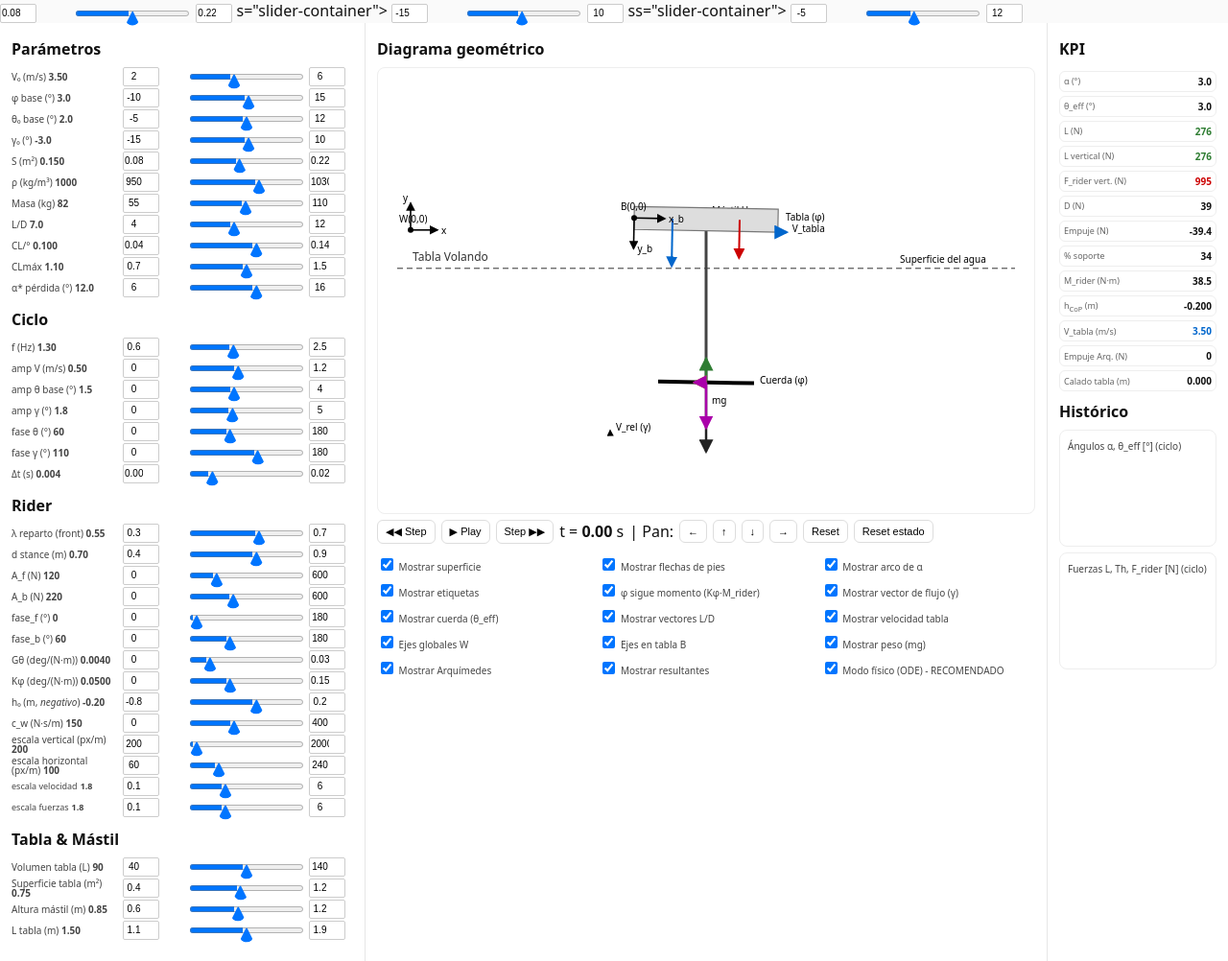
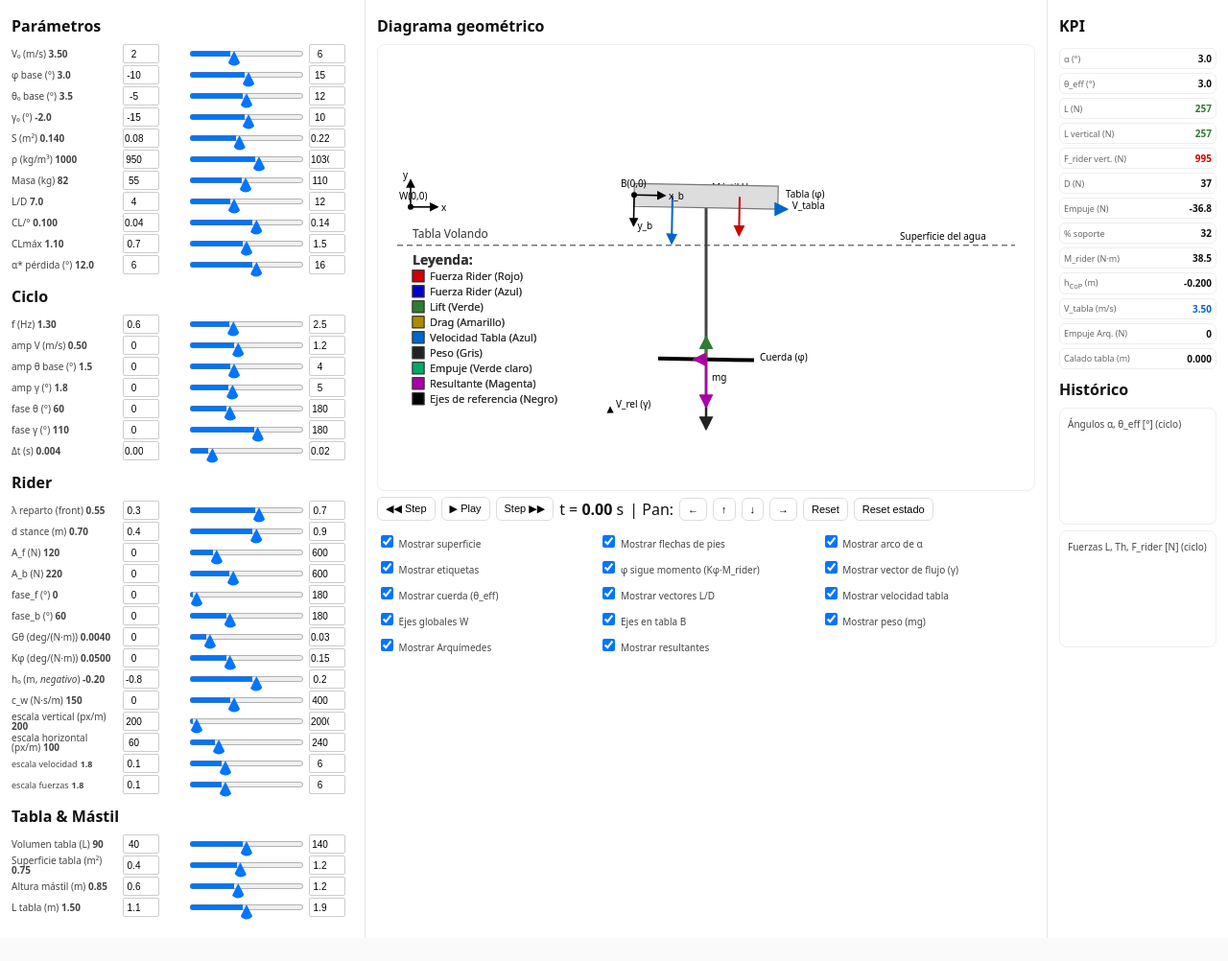
Before and after one commit to ahidalgo1961/SimuladorPumpFoil, a website: page index.html in a window 1280 px wide. Shown: the whole page at 96% size. After the commit the page ends 978 px from the top, so only its background shows below. Drawn offline with Linux system fonts and the light colour scheme.

Commit message:
Primero de no dinamico mas o menos bien - falta revisar aoa que se pira en el primer ciclo

```diff
--- a/index.html
+++ b/index.html
@@ -1,19 +1,8 @@
 <!doctype html>
 <html lang="es">
 <head>
-  <meta charset="utf-8"         <di        <div        <div class="slider-container">
-          <input type="number" class="scale-input" step="0.005" value="0.08" title="Límite mínimo" id="SMin">
-          <input id="S" type="range" min="0.08" max="0.22" step="0.005" value="0.15">
-          <input type="number" class="scale-input" step="0.005" value="0.22" title="Límite máximo" id="SMax">
-        </div>s="slider-container">
-          <input type="number" class="scale-input" step="0.1" value="-15" title="Límite mínimo" id="gamma0Min">
-          <input id="gamma0" type="range" min="-15" max="10" step="0.1" value="-3">
-          <input type="number" class="scale-input" step="0.1" value="10" title="Límite máximo" id="gamma0Max">
-        </div>ss="slider-container">
-          <input type="number" class="scale-input" step="0.1" value="-5" title="Límite mínimo" id="theta0Min">
-          <input id="theta0" type="range" min="-5" max="12" step="0.1" value="2">
-          <input type="number" class="scale-input" step="0.1" value="12" title="Límite máximo" id="theta0Max">
-        </div><meta name="viewport" content="width=device-width,initial-scale=1" />
+  <meta charset="utf-8">
+  <meta name="viewport" content="width=device-width,initial-scale=1" />
   <title>Wing Foil – Simulador (v23h7)</title>
   <style>
     :root{ --left-w: 381px; --right-w: 189px; }
@@ -391,7 +380,7 @@
       <label><input id="showWeight" type="checkbox" checked> Mostrar peso (mg)</label>
       <label><input id="showBuoy" type="checkbox" checked> Mostrar Arquímedes</label>
       <label><input id="showResultants" type="checkbox" checked> Mostrar resultantes</label>
-      <label><input id="useODE" type="checkbox" checked> Modo físico (ODE) - RECOMENDADO</label>
+
     </div>
   </div>
 
--- a/sim.js
+++ b/sim.js
@@ -641,7 +641,7 @@ const dyn = {
 
 // Estado continuo (global W): x,z,u,w,theta,q
 // ✅ Variables de estado físicas: posiciones, velocidades, ángulo y velocidad angular
-// Esto permite calcular aceleraciones y dinámica real (a diferencia del modo deprecated)
+// Esto permite calcular aceleraciones y dinámica real del sistema
 let X = { x:0, z:-0.20, u:3.5, w:0.0, theta: 3*Math.PI/180, q:0.0 };
 
 // Señales de pies (reutiliza riderFM)
@@ -737,26 +737,6 @@ function CL_from_alpha(a, slope, clmax, astall){
   let CL=slope*a; CL=Math.sign(CL||1)*Math.min(Math.abs(CL),clmax);
   const aa=Math.abs(a); if(aa>astall){ const fade=Math.max(0,1-(aa-astall)/8); CL*=fade; }
   return CL;
-}
-
-// ========== FUNCIÓN DEPRECATED ==========
-// ⚠️  DEPRECATED: instant() solo se usa en modo prescrito (deprecated)
-// Esta función calcula fuerzas aerodinámicas con velocidad prescrita,
-// ignorando la dinámica real del sistema. Use hydroFromState() en modo ODE.
-function instant(p,t){
-  const {Ff,Fb,Mr}=riderFM(p,t);
-  const theta_eff = p.theta0 - p.Gtheta*Mr;
-  const gamma = p.gamma0 + p.ampG*Math.sin(2*Math.PI*p.freq*t + p.phaseG*Math.PI/180);
-  const alpha = theta_eff - gamma;
-  const V = p.V0 + p.ampV*Math.sin(2*Math.PI*p.freq*t);
-  let CL=CL_from_alpha(alpha,p.clslope,p.clmax,p.astall);
-  if(h>=0){ CL=0; } else { const hFade=0.05; if(-h<hFade) CL*=(-h/hFade); }
-  const L=0.5*p.rho*V*V*p.S*CL;
-  const D=L/Math.max(1e-6,p.LD);
-  const Lx=L*Math.cos((gamma+90)*Math.PI/180), Ly=L*Math.sin((gamma+90)*Math.PI/180);
-  const Dx=D*Math.cos((gamma+180)*Math.PI/180), Dy=D*Math.sin((gamma+180)*Math.PI/180);
-  const Th=Lx+Dx, Vert=Ly+Dy, Sup=(Vert/(p.mass*9.81))*100;
-  return {Ff,Fb,Mr,theta_eff,gamma,alpha,V,L,D,Th,Vert,Sup};
 }
 
 // Arquímedes / calado (rectángulo)
@@ -859,8 +839,7 @@ function step(dir){
   if(dir<0 && (old_t%T) < (t%T)) crossed = true;
 
   let ins;
-  if(document.getElementById('useODE') && document.getElementById('useODE').checked){
-    // Integrar ODE
+  // Integrar ODE (modo físico recomendado)
   const sign = (dir>=0)? 1 : -1;
   X = rk4Step(X, sign*dt, p, t);
   h = X.z;  // usar z como heave para el dibujo (m)
@@ -873,18 +852,6 @@ function step(dir){
           Th:X._out.Th, Vert:X._out.Vert, V:X.u, Ff, Fb,
           Sup: ((X._out.Vert + buoyancy(p,h).Fb) / (p.mass*9.81))*100,
           theta_eff: X.theta*180/Math.PI, Mr:X._out.Mr };
-  } else {
-    // ========== MODO PRESCRITO (DEPRECATED) ==========
-    // ⚠️  DEPRECATED: Este modo usa velocidad prescrita y no considera
-    // la dinámica real del sistema. Use el modo ODE para simulaciones físicas.
-    // El modo prescrito será removido en futuras versiones.
-    console.warn('⚠️ Modo prescrito (no ODE) está deprecated. Use el modo físico (ODE) para mejores resultados.');
-    const ins0 = instant(p, (t%T+T)%T);
-    // mantener integrador vertical existente si lo tienes (h, wv)
-    const B=buoyancy(p,h); const mg=p.mass*9.81; const acc=(ins0.Vert+B.Fb-mg-p.cw*wv)/p.mass;
-    wv += acc*dt; h += wv*dt;
-    ins = ins0;
-  }
 
   S('tVal').textContent=((t%T+T)%T).toFixed(2);
 
@@ -904,8 +871,6 @@ function draw(instOpt){
   if(instOpt){
     inst = instOpt;
   } else {
-    // Usar el mismo modo que step() para consistencia
-    if(document.getElementById('useODE') && document.getElementById('useODE').checked){
     // Modo ODE: usar condiciones iniciales consistentes
     const initialState = { x:0, z:-0.20, u:3.5, w:0.0, theta: 3*Math.PI/180, q:0.0 };
     const hydro = hydroFromState(p, initialState);
@@ -924,10 +889,6 @@ function draw(instOpt){
       Mr,
       Sup: ((hydro.Ly + hydro.Dy + buoy.Fb) / (p.mass*9.81))*100
     };
-    } else {
-      // Modo prescrito (deprecated)
-      inst = instant(p,t);
-    }
   }
 
   const B = buoyancy(p,h);
@@ -984,6 +945,8 @@ function draw(instOpt){
     text(wpx-140,horizonY-6,'Superficie del agua',10);
   }
 
+  // ===== LEYENDA DE FLECHAS =====
+  drawLegend(svg, wpx, hpx, horizonY, pan.x);
 
   // Leyendas de estado
   const foilOut = (h >= 0);            // CoP por encima de la superficie
@@ -1212,7 +1175,65 @@ console.log('front:', front, 'ftip:',fTip[1]);
     arrow2(cx, cy, cx + Math.sign(inst.Th)*Math.max(12, Math.abs(k*inst.Th)), cy, '#a0a', 2.5);
   }
 
+  // Dibujar leyenda de colores
+  drawLegend(svg, wpx, hpx, horizonY, pan.x);
+
   refreshCharts();
+}
+
+function drawLegend(svg, wpx, hpx, horizonY, panX) {
+  // Crear contenedor de la leyenda
+  const legendX = 36 + panX;
+  const legendY = horizonY + 20;
+  const lineHeight = 16;
+
+  // Título de la leyenda
+  const title = document.createElementNS('http://www.w3.org/2000/svg', 'text');
+  title.setAttribute('x', legendX);
+  title.setAttribute('y', legendY);
+  title.setAttribute('font-size', '14');
+  title.setAttribute('font-weight', 'bold');
+  title.setAttribute('fill', '#333');
+  title.textContent = 'Leyenda:';
+  svg.appendChild(title);
+
+  // Definir elementos de la leyenda con sus colores y descripciones
+  const legendItems = [
+    { color: '#c00', label: 'Fuerza Rider (Rojo)' },
+    { color: '#00c', label: 'Fuerza Rider (Azul)' },
+    { color: '#2e7d32', label: 'Lift (Verde)' },
+    { color: '#ad8b00', label: 'Drag (Amarillo)' },
+    { color: '#0066cc', label: 'Velocidad Tabla (Azul)' },
+    { color: '#222', label: 'Peso (Gris)' },
+    { color: '#0a6', label: 'Empuje (Verde claro)' },
+    { color: '#a0a', label: 'Resultante (Magenta)' },
+    { color: '#000', label: 'Ejes de referencia (Negro)' }
+  ];
+
+  // Dibujar cada elemento de la leyenda
+  legendItems.forEach((item, index) => {
+    const y = legendY + (index + 1) * lineHeight;
+
+    // Dibujar rectángulo de color
+    const rect = document.createElementNS('http://www.w3.org/2000/svg', 'rect');
+    rect.setAttribute('x', legendX);
+    rect.setAttribute('y', y - 10);
+    rect.setAttribute('width', '12');
+    rect.setAttribute('height', '12');
+    rect.setAttribute('fill', item.color);
+    rect.setAttribute('stroke', '#333');
+    rect.setAttribute('stroke-width', '1');
+    svg.appendChild(rect);
+
+    // Dibujar texto
+    const text = document.createElementNS('http://www.w3.org/2000/svg', 'text');
+    text.setAttribute('x', legendX + 18);
+    text.setAttribute('y', y);
+    text.setAttribute('font-size', '11');
+    text.setAttribute('fill', '#333');
+    text.textContent = item.label;
+    svg.appendChild(text);
+  });
 }
 
 function drawSeries(svgId, series, colors, ylabel){
```
Also changed, not shown: Leeme.md (+3 -5 lines), README.md. Lines whose indentation alone changed are shown as unchanged.
